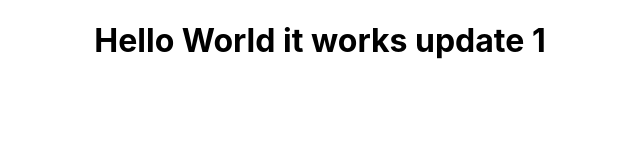
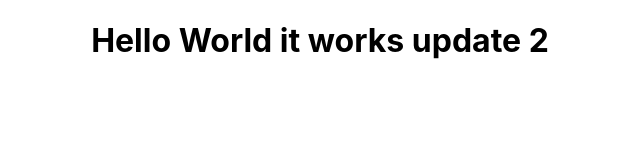
Before and after one commit to Vishalbb27/project-management-application-frontend, a React (Create React App) app: page / in a window 1280 px wide. Shown: the top 160 px of the page, without its empty margins (320-960 px from the left). Built offline with nearby package versions, Linux system fonts and the light colour scheme.

Commit message:
2nd update

```diff
--- a/src/App.js
+++ b/src/App.js
@@ -3,7 +3,7 @@ import "./App.css";
 function App() {
   return (
     <div className="App">
-      <h1>Hello World it works update 1</h1>
+      <h1>Hello World it works update 2</h1>
     </div>
   );
 }
```
